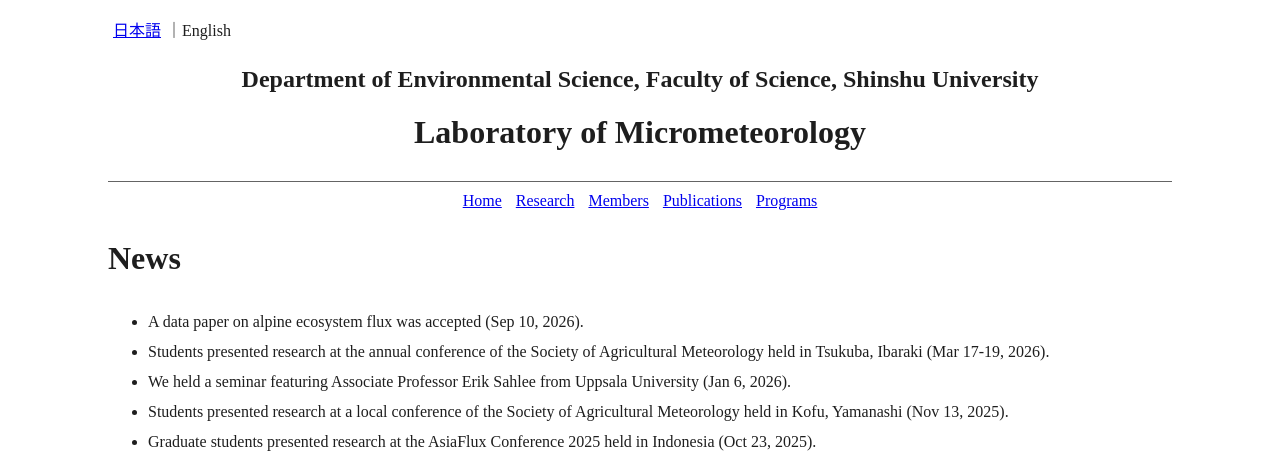
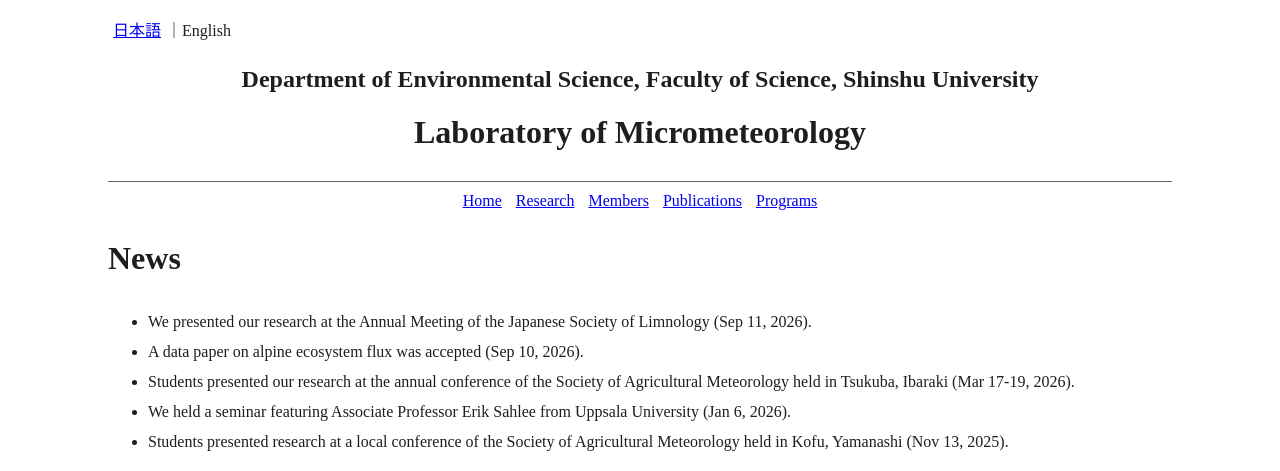
Before and after one commit to micromet-lab-shinshu/webpage, a plain HTML site: page index-e.html in a window 1280 px wide. Shown: the top 471 px of the page. Drawn offline with Linux system fonts and the light colour scheme.

Commit message:
Add files via upload

```diff
--- a/index-e.html
+++ b/index-e.html
@@ -26,11 +26,11 @@
   <h1>News</h1>
 
   <ul>
-    <li>A data paper on alpine ecosystem flux was accepted (Sep 10, 2026).<br>
-    <li>Students presented research at the annual conference of the Society of Agricultural Meteorology held in Tsukuba, Ibaraki (Mar 17-19, 2026).
+    <li>We presented our research at the Annual Meeting of the Japanese Society of Limnology (Sep 11, 2026).
+    <li>A data paper on alpine ecosystem flux was accepted (Sep 10, 2026).
+    <li>Students presented our research at the annual conference of the Society of Agricultural Meteorology held in Tsukuba, Ibaraki (Mar 17-19, 2026).
     <li>We held a seminar featuring Associate Professor Erik Sahlee from Uppsala University (Jan 6, 2026).
     <li>Students presented research at a local conference of the Society of Agricultural Meteorology held in Kofu, Yamanashi (Nov 13, 2025).
-    <li>Graduate students presented research at the AsiaFlux Conference 2025 held in Indonesia (Oct 23, 2025).
   </ul>
 
   <div class="slideBox">
```
Also changed, not shown: index.html (+2 -2 lines).
